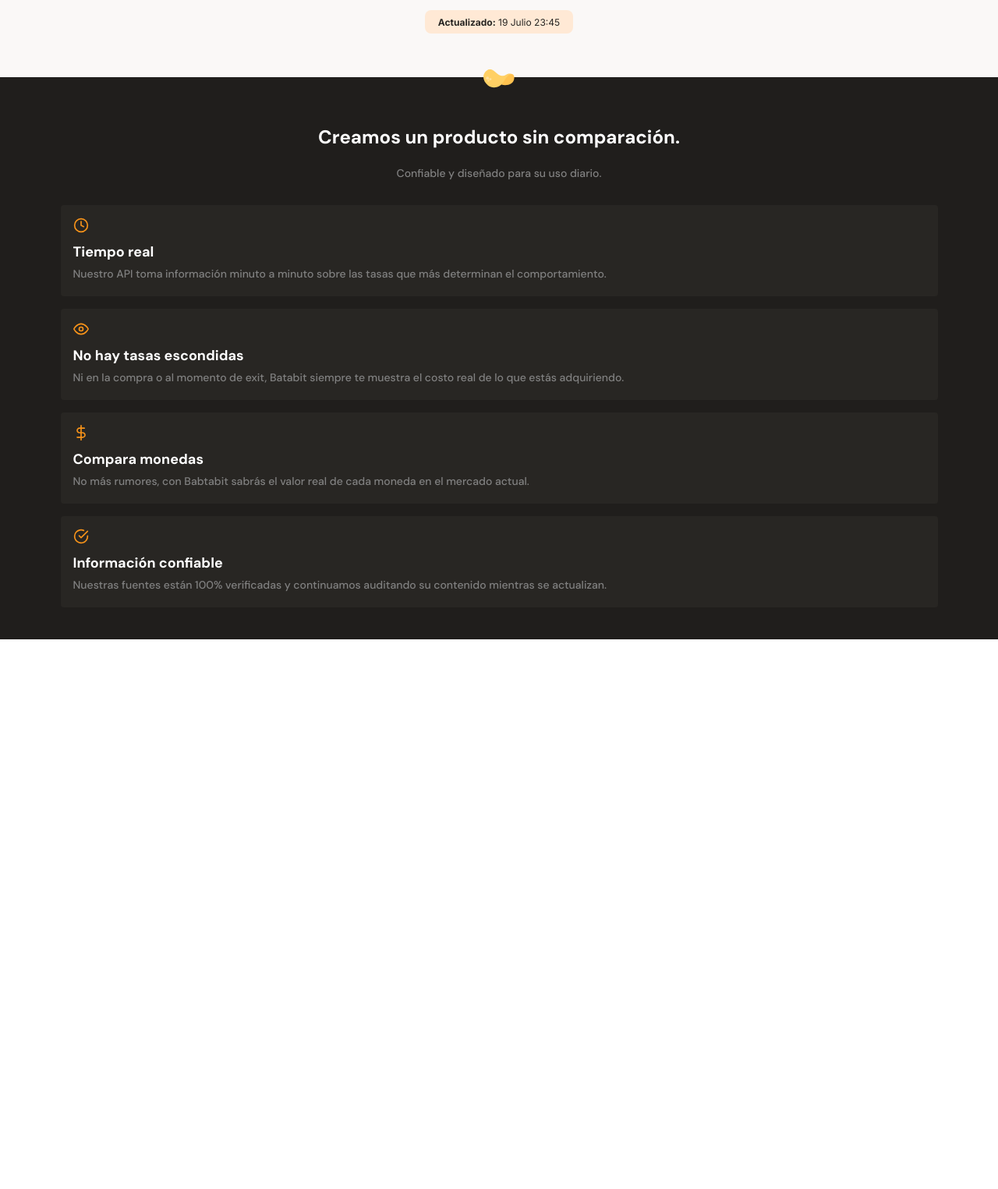
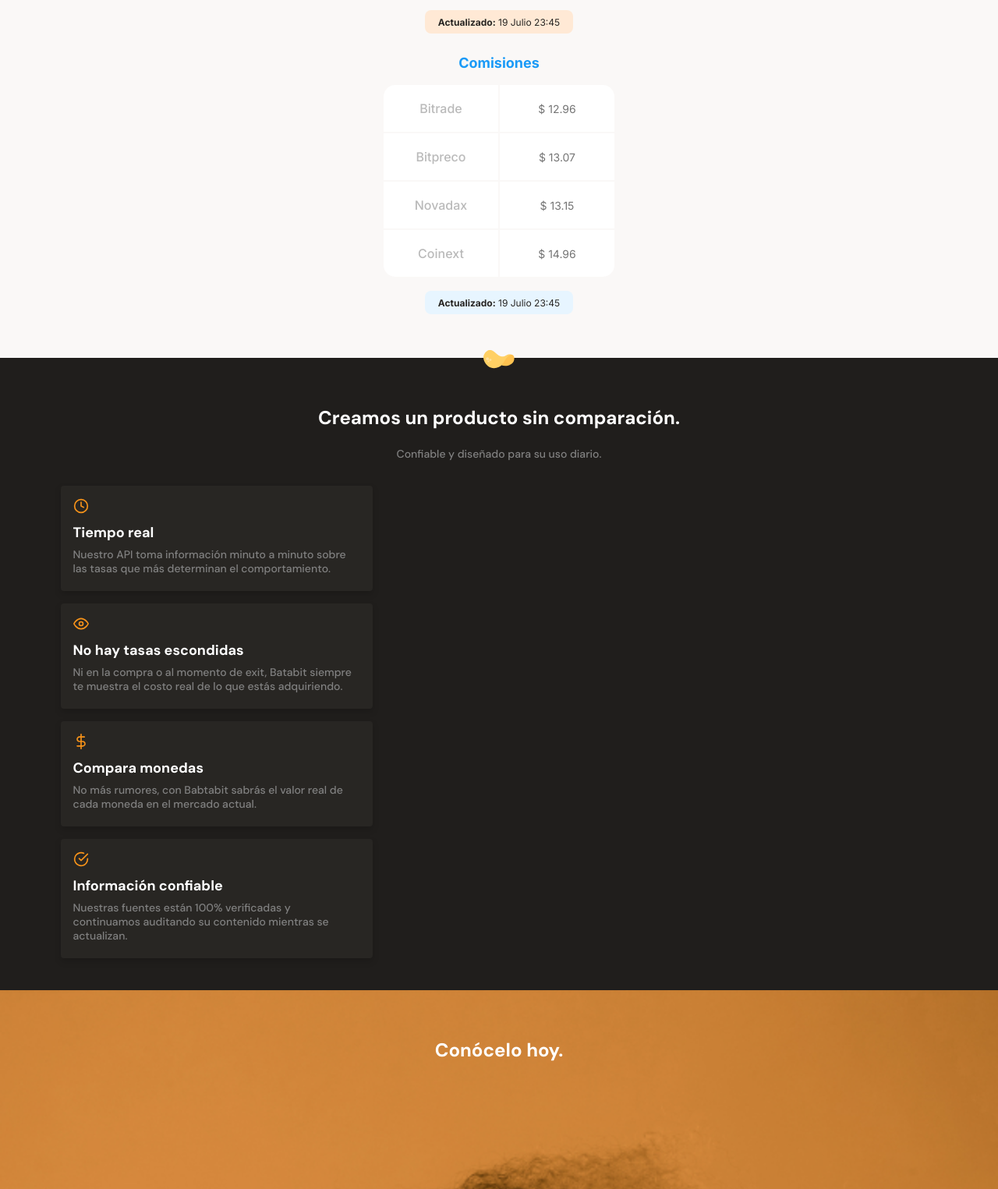
Before and after one commit to francorotundo/MobileFirst-Batatabit, a plain HTML site: page index.html in a window 1280 px wide. Shown: the part 1057-2582 px from the top of the page at 78% size. Before the commit the page ends 1877 px from the top, so only its background shows below. Drawn offline with Linux system fonts and the light colour scheme.

Commit message:
Se creo la tabla de comisiones en la primera sección del main y sus respectivos estilos

```diff
--- a/CSS/styleclase.css
+++ b/CSS/styleclase.css
@@ -148,7 +148,7 @@
     color: #757575;
 }
 
-.main-currency-table {
+.main-currency-table, .main-comission-table {
     width: 70%;
     min-width: 235px;
     max-width: 500px;
@@ -157,15 +157,21 @@
     font-family: "Inter", sans-serif;
 }
 
-.main-currency-table .currency-table--title {
+.main-currency-table .currency-table--title, .main-comission-table .comission-table--title {
     margin-bottom: 15px;
     font-size: 1.8rem;
     font-weight: bold;
     line-height: 2.3rem;
+}
+
+.main-currency-table .currency-table--title {
     color: var(--bitcoin-orange);
 }
 
-.currency-table--container {
+.main-comission-table .comission-table--title {
+    color: var(--secondary-blue);
+}
+.currency-table--container, .comission-table--container {
     width: 90%;
     min-width: 230px;
     max-width: 300px;
@@ -173,12 +179,12 @@
     margin: 0 auto;
 }
 
-.currency-table--container table {
+.currency-table--container table, .comission-table--container table {
     width: 100%;
     height: 100%;
 }
 
-.currency-table--container td {
+.currency-table--container td, .comission-table--container td {
     width: 50%;
     font-size: 1.6rem;
     font-weight: 500;
@@ -187,23 +193,23 @@
     background-color: #FFFFFF;
 }
 
-.currency-table--container .table__top-left {
+.currency-table--container .table__top-left, .comission-table--container .table__top-left {
     border-radius: 15px 0 0 0;
 }
 
-.currency-table--container .table__top-right {
+.currency-table--container .table__top-right, .comission-table--container .table__top-right {
     border-radius: 0 15px 0 0;
 }
 
-.currency-table--container .table__bottom-left {
+.currency-table--container .table__bottom-left, .comission-table--container .table__bottom-left {
     border-radius: 0 0 0 15px;
 }
 
-.currency-table--container .table__bottom-right {
+.currency-table--container .table__bottom-right, .comission-table--container .table__bottom-right {
     border-radius: 0 0 15px 0;
 }
 
-.currency-table--container .table__right {
+.currency-table--container .table__right, .comission-table--container .table__right {
     font-size: 1.4rem;
     font-weight: normal;
     line-height: 1.7rem;
@@ -232,16 +238,23 @@
     background-repeat: no-repeat;
 }
 
-.currency-table--date {
+.currency-table--date, .comission-table--date {
     width: 190px;
     height: 30px;
     margin: 16px auto 64px;
-    background-color: var(--soft-orange);
     padding: 8px;
     border-radius: 8px;
 }
 
-.currency-table--date p {
+.currency-table--date {
+    background-color: var(--soft-orange);
+}
+
+.comission-table--date {
+    background-color: var(--soft-blue);
+}
+
+.currency-table--date p, .comission-table--date p {
     font-family: "Inter", sans-serif;
     font-weight: 300;
     font-size: 1.2rem;
@@ -304,11 +317,15 @@
     margin: 0 auto;
 }
 
-.product-detail-card {
+.product-detail--card {
+    width: 100%;
+    min-width: 288px;
+    max-width: 400px;
     background-color: var(--warm-black-1);
     border-radius: 4px;
     padding: 16px 16px 20px;
     margin-bottom: 16px;
+    box-shadow: 0 4px 8px rgba(0, 0, 0, 0.16);
 }
 
 .product--card-title {
@@ -329,7 +346,7 @@
     font-style: normal;
 }
 
-.product-detail-card .clock {
+.product-detail--card .clock {
     display: inline-block;
     width: 20px;
     height: 20px;
@@ -339,7 +356,7 @@
     background-repeat: no-repeat;
 }
 
-.product-detail-card .eye {
+.product-detail--card .eye {
     display: inline-block;
     width: 20px;
     height: 20px;
@@ -349,7 +366,7 @@
     background-repeat: no-repeat;
 }
 
-.product-detail-card .dollar {
+.product-detail--card .dollar {
     display: inline-block;
     width: 20px;
     height: 20px;
@@ -359,7 +376,7 @@
     background-repeat: no-repeat;
 }
 
-.product-detail-card .check {
+.product-detail--card .check {
     display: inline-block;
     width: 20px;
     height: 20px;
@@ -368,3 +385,27 @@
     background-position: center;
     background-repeat: no-repeat;
 }
+
+.main-img {
+    position: relative;
+    width: 100%;
+}
+
+.main-img img {
+    width: 100%;
+    min-width: 320px;
+}
+
+.main-img h2 {
+    position: absolute;
+    top: 64px;
+    left: calc(50% - 144px);
+    width: 90%;
+    width: 288px;
+    height: auto;
+    font-size: 2.4rem;
+    line-height: 2.6rem;
+    font-weight: bold;
+    text-align: center;
+    color: #FFFFFF;
+}
--- a/index.html
+++ b/index.html
@@ -53,8 +53,35 @@
                     <div class="currency-table--date">
                         <p><b>Actualizado:</b> 19 Julio 23:45</p>
                     </div>
+                </div>
+                <div class="main-comission-table">
+                    <p class="comission-table--title">Comisiones</p>
+                    <div class="comission-table--container">
+                        <table>
+                            <tr>
+                            <td class="table__top-left">Bitrade</td>
+                            <td class="table__top-right table__right">$ 12.96</td>
+                            </tr>
+                            <tr>
+                                <td>Bitpreco</td>
+                                <td class="table__right">$ 13.07</td>
+                            </tr>
+                            <tr>
+                                <td>Novadax</td>
+                                <td class="table__right">$ 13.15</td>
+                            </tr>
+                            <tr>
+                                <td class="table__bottom-left">Coinext</td>
+                                <td class="table__bottom-right table__right">$ 14.96</td>
+                            </tr>
+                        </table>
+                    </div>
+                    <div class="comission-table--date">
+                        <p><b>Actualizado:</b> 19 Julio 23:45</p>
+                    </div>
 
                 </div>
+
             </section>
         </section>
         <section class="main-product-detail">
@@ -64,30 +91,47 @@
                 <p>Confiable y diseñado para su uso diario.</p>
             </div>
             <section class="producto-cards--container">
-                <article class="product-detail-card">
+                <article class="product-detail--card">
                     <span class="clock"></span>
                     <p class="product--card-title">Tiempo real</p>
                     <p class="product--card-body">Nuestro API toma información minuto a minuto sobre las tasas que más determinan el comportamiento.</p>
                 </article>
-                <article class="product-detail-card">
+                <article class="product-detail--card">
                     <span class="eye"></span>
                     <p class="product--card-title">No hay tasas escondidas</p>
                     <p class="product--card-body">Ni en la compra o al momento de exit, Batabit siempre te muestra el costo real de lo que estás adquiriendo.</p>
                 </article>
-                <article class="product-detail-card">
+                <article class="product-detail--card">
                     <span class="dollar"></span>
                     <p class="product--card-title">Compara monedas</p>
                     <p class="product--card-body">No más rumores, con Babtabit sabrás el valor real de cada moneda en el mercado actual.</p>
                 </article>
-                <article class="product-detail-card">
+                <article class="product-detail--card">
                     <span class="check"></span>
                     <p class="product--card-title">Información confiable</p>
                     <p class="product--card-body">Nuestras fuentes están 100% verificadas y continuamos auditando su contenido mientras se actualizan.</p>
                 </article>
             </section>
         </section>
-        <section></section>
-        <section></section>
+        <section class="main-img">
+            <img src="./assets/img/bitcoinbaby2x.jpg" alt="">
+            <h2>Conócelo hoy.</h2>
+        </section>
+        <section>
+            <div>
+                <h2>Escoge el plan que mejor se ajuste a ti.</h2>
+                <p>Cualquier plan te da acceso completo a nuestra plataforma.</p>
+            </div>
+            <section>
+                <article>
+                    <h2>Recomendado</h2>
+                    <p>Pago Anual</p>
+                    <h3><span>i</span>99</h3>
+                    <p>*Ahorras $129 comparado al plan mensual.</p>
+                    <p>Escoger este<span>i</span></p>
+                </article>
+            </section>
+        </section>
     </main>
     <footer>
 
```
